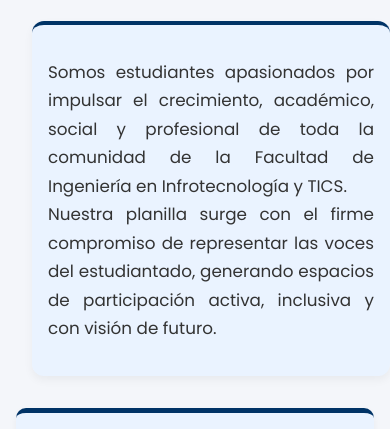
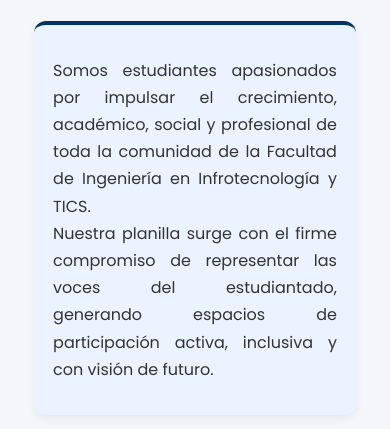
Before and after one commit to jossme34/Intec, a plain HTML site: page index.html in a window 390 px wide. Shown: the part 411-840 px from the top of the page. Drawn offline with Linux system fonts and the light colour scheme.

Commit message:
style.css

```diff
--- a/style.css
+++ b/style.css
@@ -359,3 +359,13 @@ body.fade-out {
     padding: 2rem 1rem;
   }
 }
+
+@media (max-width: 600px) {
+  .content-parrafo {
+    max-width: 90%;          /* más flexible */
+    margin: 1rem auto;       /* centrado vertical y horizontal */
+    padding: 1rem 1.2rem;    /* padding más compacto */
+    font-size: 1rem;         /* texto más cómodo en móvil */
+    box-sizing: border-box; /* importante para no desbordar */
+  }
+}
```
